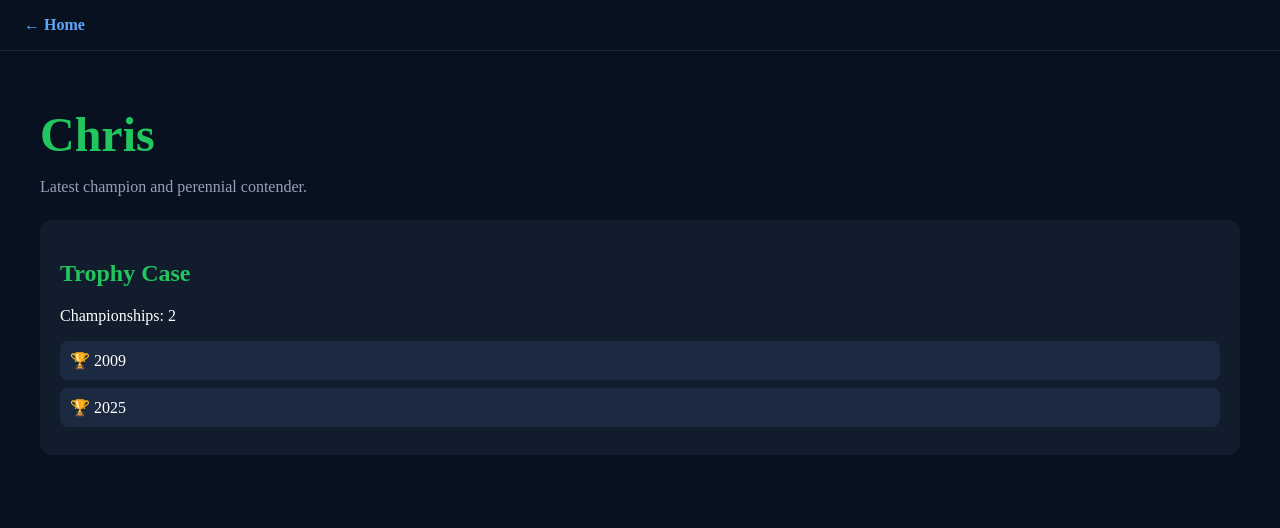
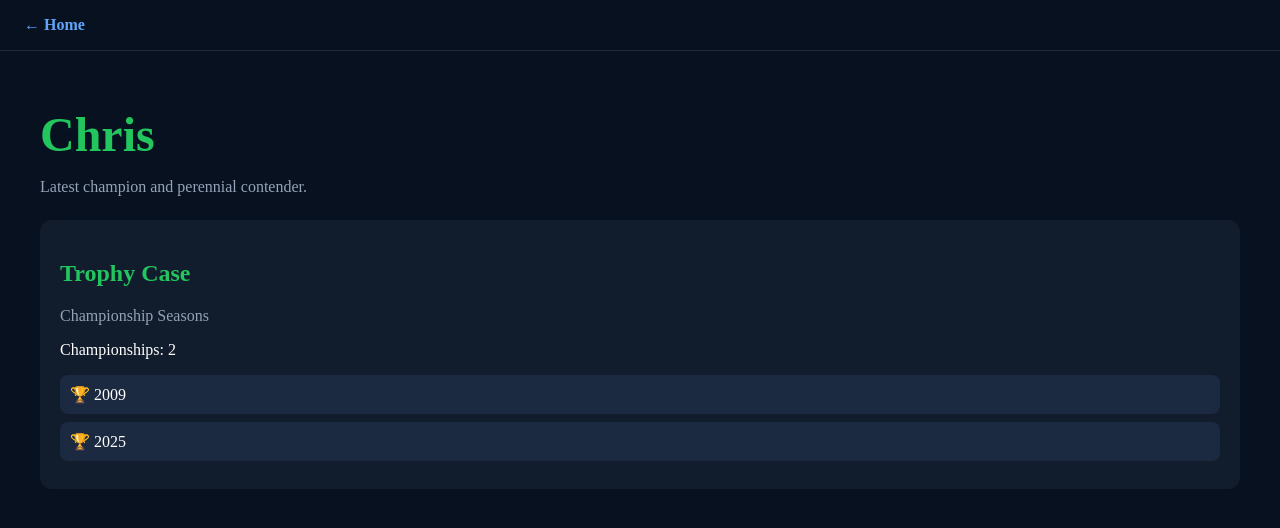
Before and after one commit to timgoodman047/CFFL-NEW, a Next.js app: page /franchise/chris in a window 1280 px wide. Shown: the top 528 px of the page. Built offline with nearby package versions, Linux system fonts and the light colour scheme.

Commit message:
Add Championship Seasons section to franchise page

```diff
--- a/src/app/franchise/[slug]/page.tsx
+++ b/src/app/franchise/[slug]/page.tsx
@@ -58,6 +58,15 @@ export default async function FranchisePage({
           Trophy Case
         </h2>
 
+<div
+  style={{
+    marginBottom: "16px",
+    color: "#94a3b8",
+  }}
+>
+  Championship Seasons
+</div>
+
         <p>
           Championships:{" "}
           {franchise.championships.length}
```
